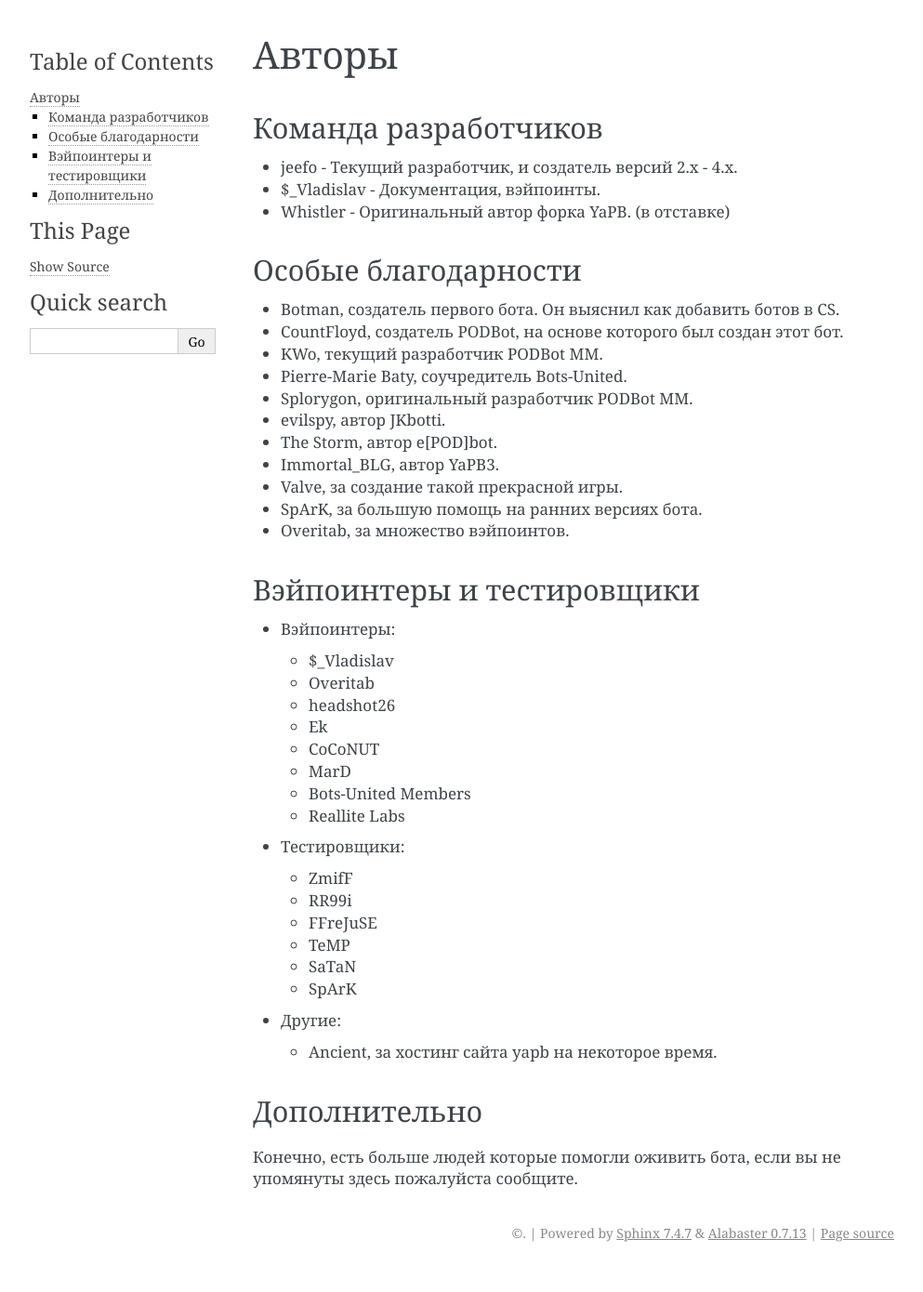
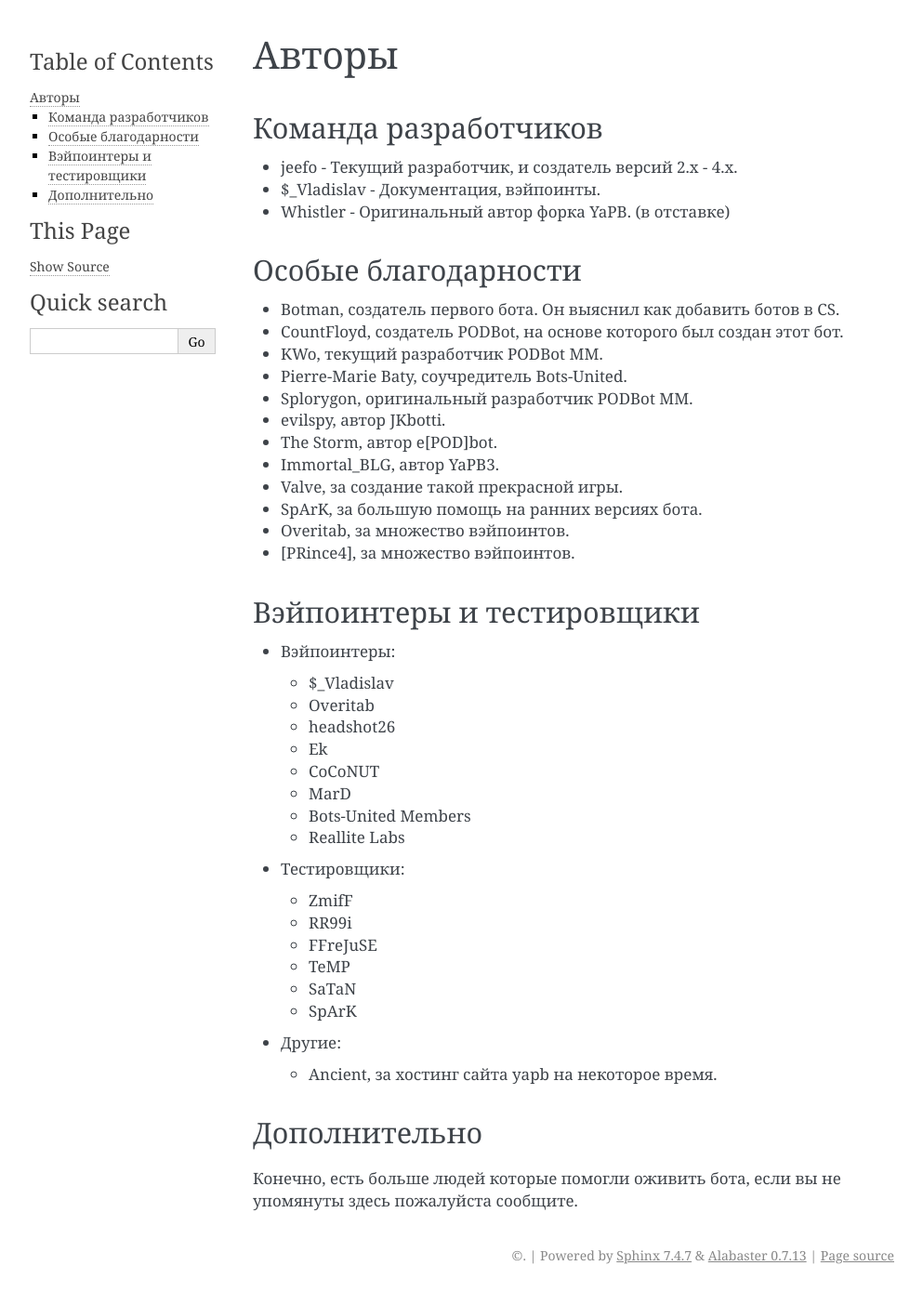
Before and after one commit to yapb/docs, a Sphinx documentation site: the page built from docs/credits.rst, in a window 1280 px wide. Shown: the whole page at 93% size, without its empty margins (148-1141 px from the left). Built offline with Sphinx 7.4.7, drawn with Linux system fonts in a browser that asks for light colours; before the commit the page ends 1366 px from its top, so only the background shows below that.

Commit message:
Update credits.rst

```diff
--- a/docs/credits.rst
+++ b/docs/credits.rst
@@ -22,6 +22,7 @@
 - Valve, за создание такой прекрасной игры.
 - SpArK, за большую помощь на ранних версиях бота.
 - Overitab, за множество вэйпоинтов.
+- [PRince4], за множество вэйпоинтов.
 
 Вэйпоинтеры и тестировщики
 ----------------------------
```
